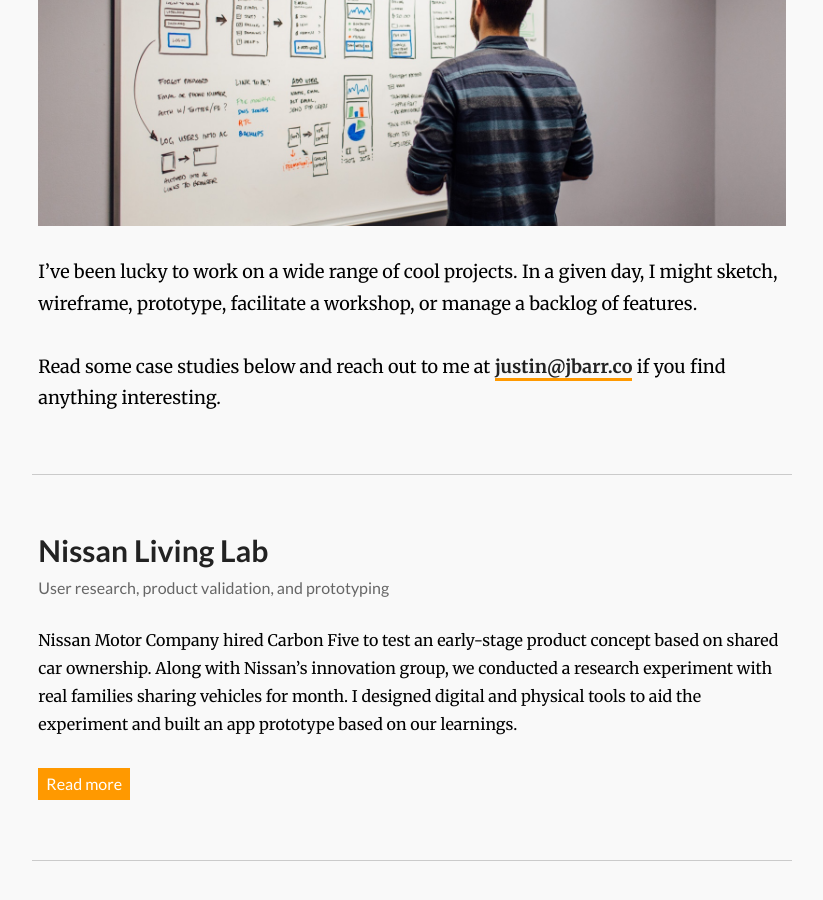
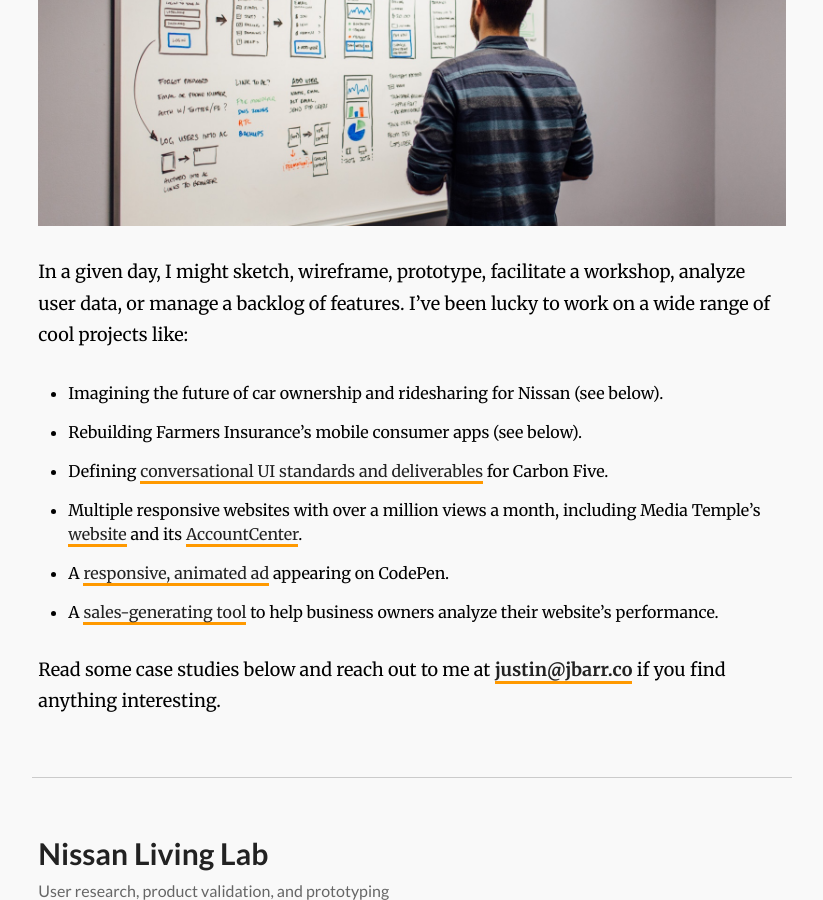
Before and after one commit to justinbyo/jbarr-v3, a Jekyll site: the page built from work/index.html, in a window 1280 px wide and 900 px high, scrolled down 345 px. Shown: the whole window, without its empty margins (228-1051 px from the left). Built offline with Jekyll 4.4.1, drawn with Linux system fonts in a browser that asks for light colours; nearby versions of some CDN libraries.

Commit message:
Added github-pages gem again and updated Work page to include cool projects links

```diff
--- a/work/index.html
+++ b/work/index.html
@@ -14,12 +14,20 @@ title: Design portfolio
 					<img class="" src="{{ site.github.url }}/images/portrait.jpg" />
 				</p>
 
-				<p>I&rsquo;ve been lucky to work on a wide range of cool projects.
+				<p>
 					In a given day, I might sketch, wireframe,
-					prototype, facilitate a workshop, or manage a backlog of features.
-					<br>
-					<br>
-					Read some case studies below and reach out to me at
+					prototype, facilitate a workshop, analyze user data,
+					or manage a backlog of features. I&rsquo;ve been lucky to work on a wide
+					range of cool projects like:</p>
+				<ul>
+					<li>Imagining the future of car ownership and ridesharing for Nissan (see below).</li>
+					<li>Rebuilding Farmers Insurance&rsquo;s mobile consumer apps (see below).</li>
+					<li>Defining <a href="https://blog.carbonfive.com/2017/05/26/designing-artifacts-for-conversational-ui/" title="Convsersational UX design blog post">conversational UI standards and deliverables</a> for Carbon Five.
+					<li>Multiple responsive websites with over a million views a month, including Media Temple&rsquo;s <a href="http://mediatemple.net/" title="Blog post">website</a> and its <a href="http://mediatemple.net/blog/news/the-redesign-accountcenter-beta-is-open/" title="Media Temple blog">AccountCenter</a>.</li>
+					<li>A <a href="http://mediatemple.net/blog/tips/building-an-animated-web-project-using-a-javascript-timeline/" title="Media Temple ad">responsive, animated ad</a> appearing on CodePen.</li>
+					<li>A <a href="http://mediatemple.net/cloudtech/report/" title="CloudTech Site Analysis">sales-generating tool</a> to help business owners analyze their website&rsquo;s performance.</li>
+				</ul>
+				<p>Read some case studies below and reach out to me at
 					<a href="mailto:justin@jbarr.co">justin@jbarr.co</a> if you find anything interesting.
 				</p>
 			</div>
```
Also changed, not shown: Gemfile.lock, 1 other file.
